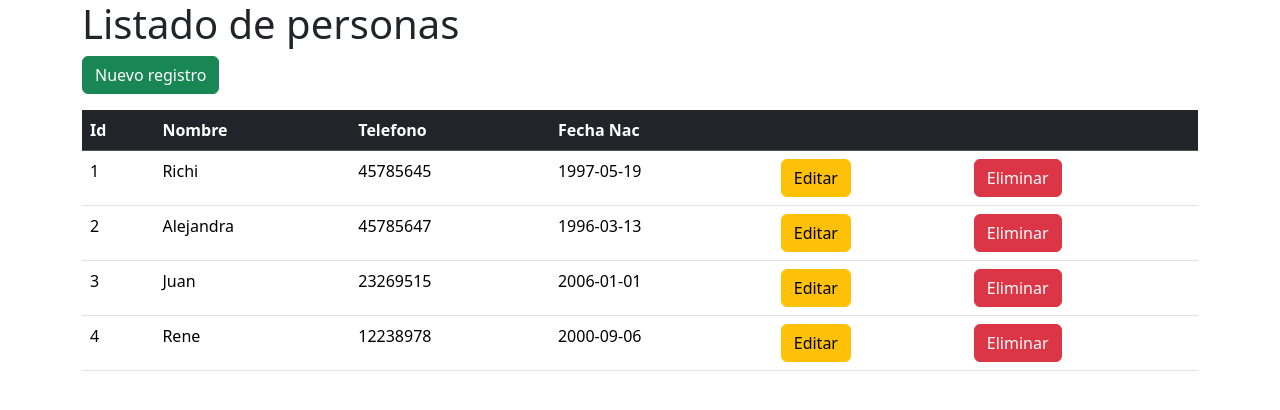
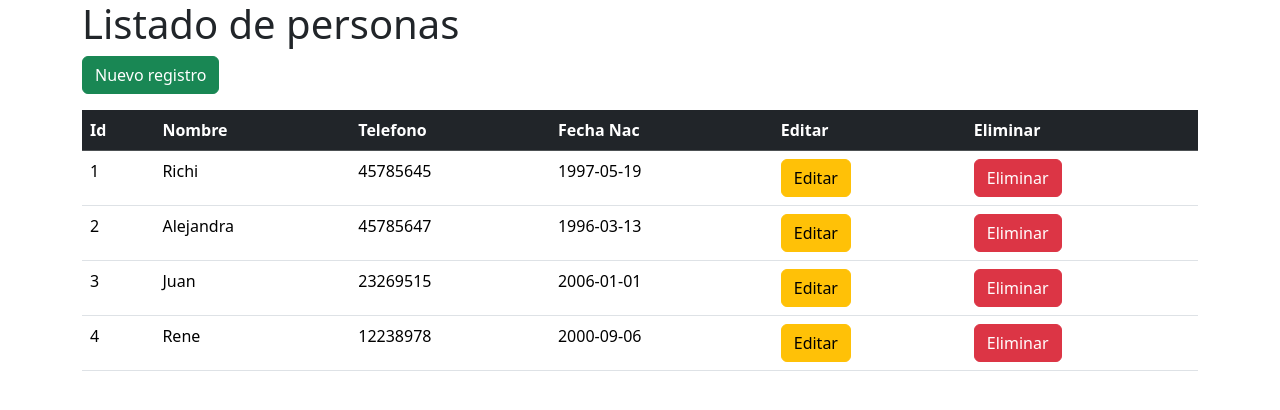
Before and after one commit to carlosingsistem/participacion2, a Flask app: page / in a window 1280 px wide. Shown: the top 410 px of the page. Run offline with Flask 3, Linux system fonts and the light colour scheme; data comes from the database, SQL or seed files in the repository; both versions use the stored data as it was after the commit.

Commit message:
Mas campos para las acciones

```diff
--- a/templates/index.html
+++ b/templates/index.html
@@ -11,8 +11,8 @@
             <th>Nombre</th>
             <th>Telefono</th>
             <th>Fecha Nac</th>
-            <th></th>
-            <th></th>
+            <th>Editar</th>
+            <th>Eliminar</th>
         </tr>
     </thead>
     <tbody>
```
Also changed, not shown: kardex.db.
